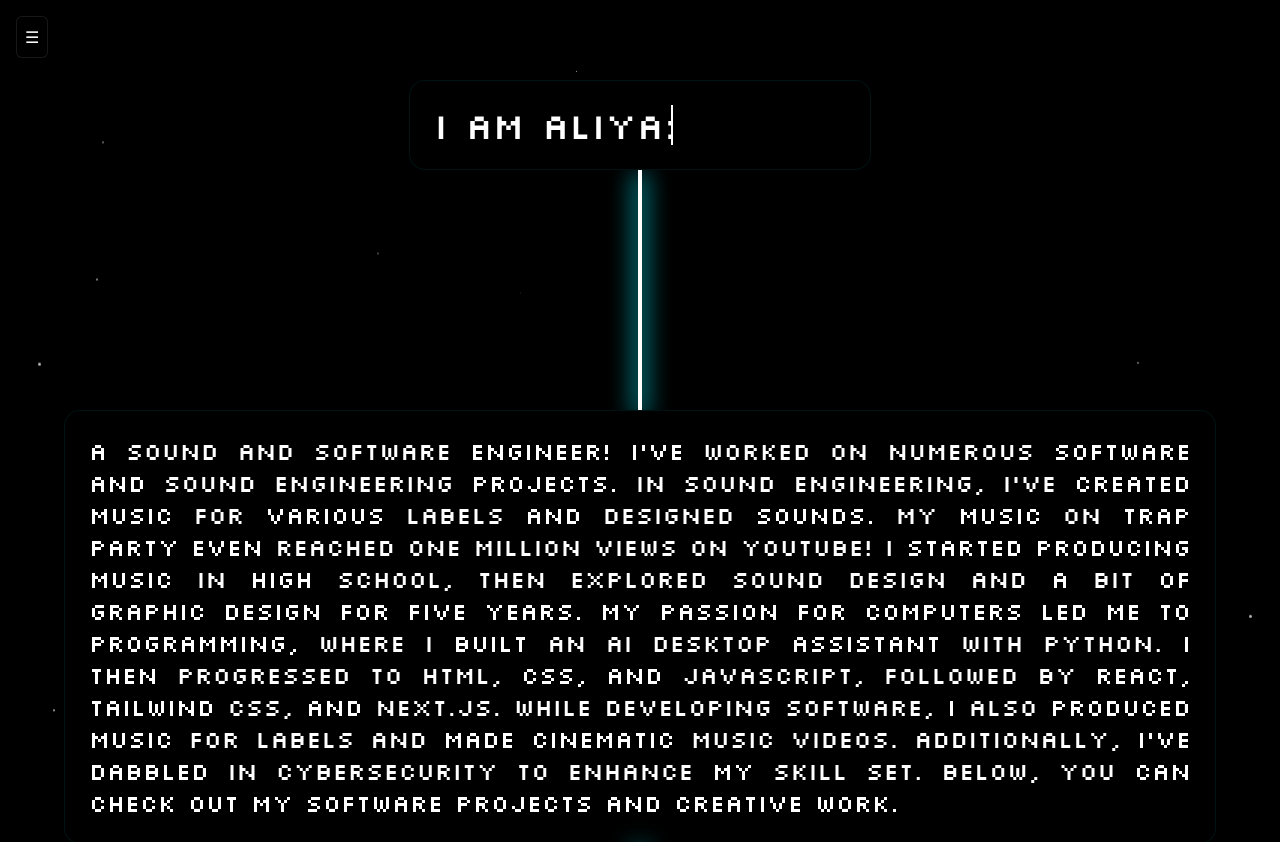
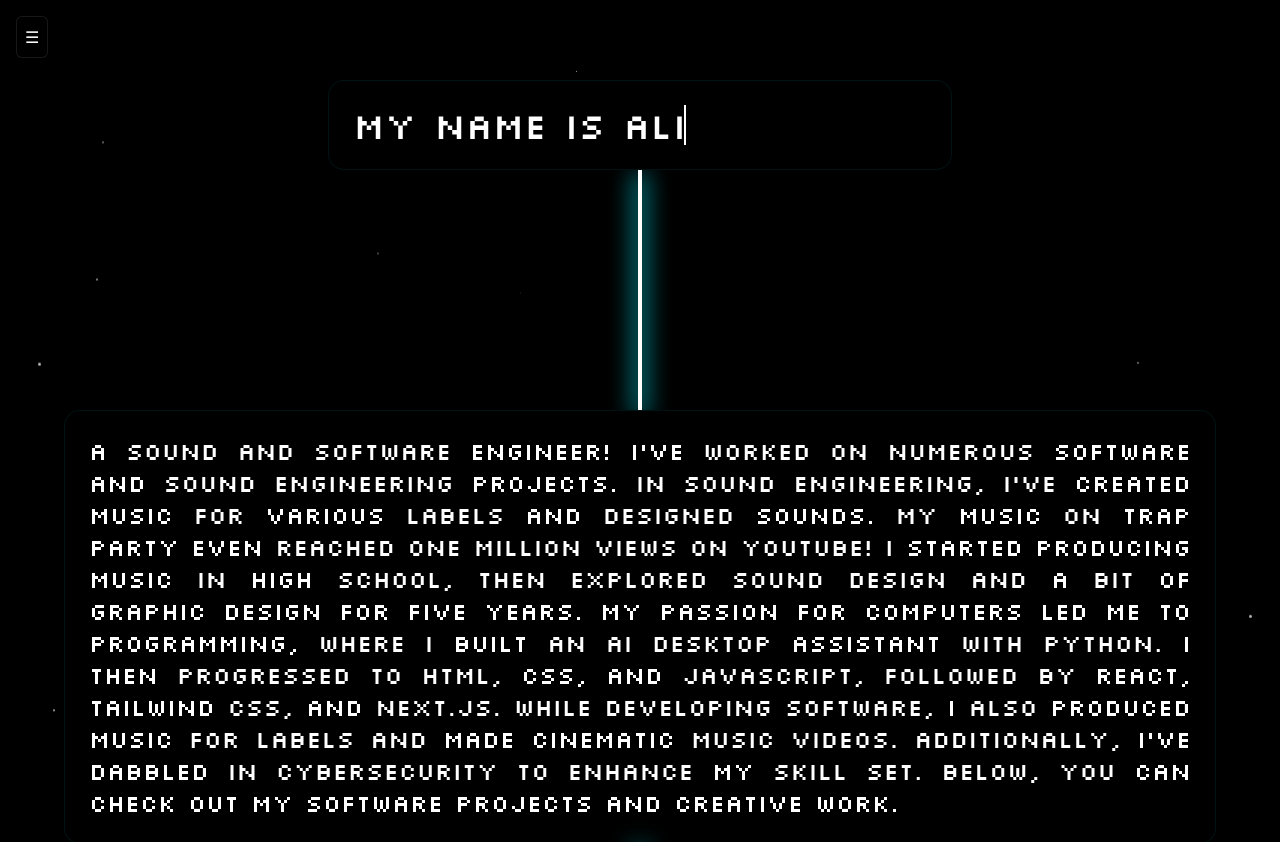
Before and after one commit to AliyasAhmed/PortFolio, a React (Vite) app: page / in a window 1280 px wide. Shown: the top 842 px of the page. Built offline with nearby package versions, Linux system fonts and the light colour scheme; some icons are missing.

Commit message:
fixed X button and title on home

```diff
--- a/src/Components/Home.jsx
+++ b/src/Components/Home.jsx
@@ -37,8 +37,8 @@ const Home = () => {
           </a>
         </div>
         {/* Welcome Message */}
-        <InViewAnimation className="flex items-center p-6 border border-border backdrop-blur-sm rounded-2xl text-2xl lg:text-4xl md:text-4xl bg-bg ">
-          <h1 className="typewriter">i am aliyas ahmed</h1>
+        <InViewAnimation className="flex items-center p-6 border border-border backdrop-blur-sm rounded-2xl text-xl lg:text-4xl md:text-4xl bg-bg ">
+          <h1 className="typewriter">My Name is aliyas ahmed</h1>
         </InViewAnimation>
         {/* Decorative Line */}
         <LightSaver />
--- a/src/Components/Projects.jsx
+++ b/src/Components/Projects.jsx
@@ -58,9 +58,9 @@ const projects = [
     ],
     link: "https://project-x-ruddy.vercel.app/",
     buttonText: "X",
-    buttonClass: "w-[25vw] lg:w-[6vw] md:w-[10vw] flex justify-center",
+    buttonClass: "w-[25vw] lg:w-[9vw] md:w-[10vw] flex justify-center",
     buttonimg: xgif,
-    imgClass: "w-[6vw]",
+    imgClass: "w-[6vw] lg:w-[3vw]",
   },
   {
     title: "Password Manager",
```
